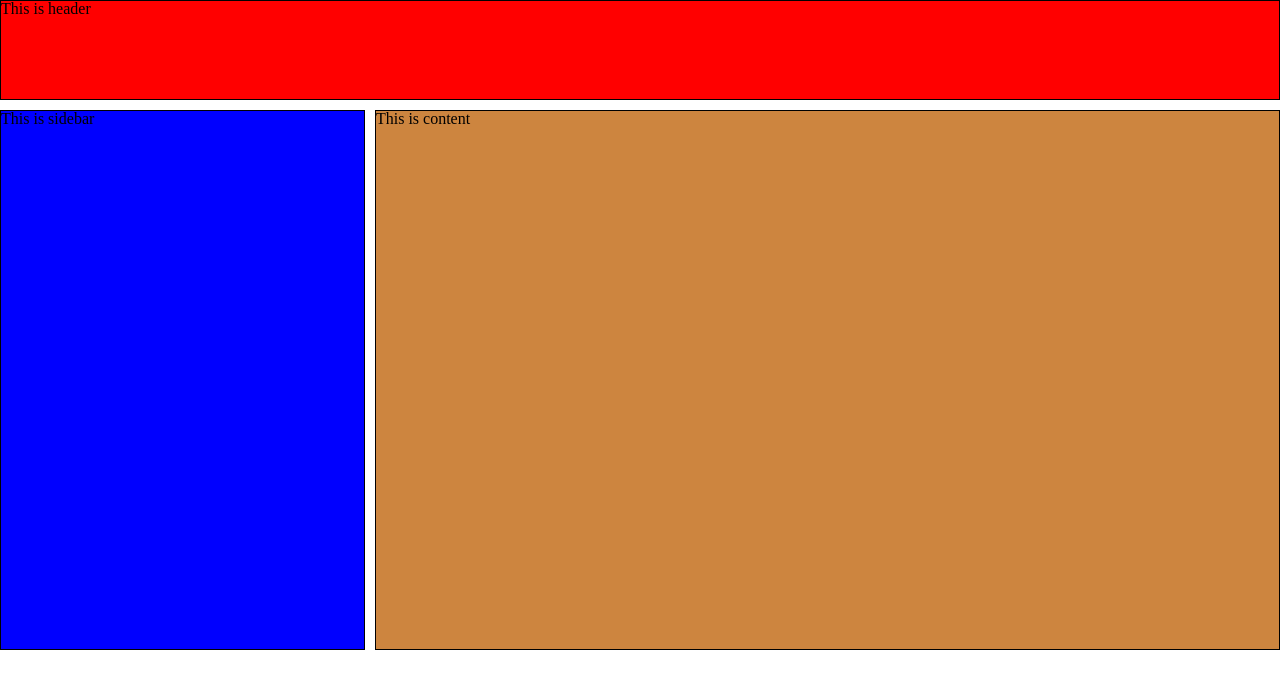
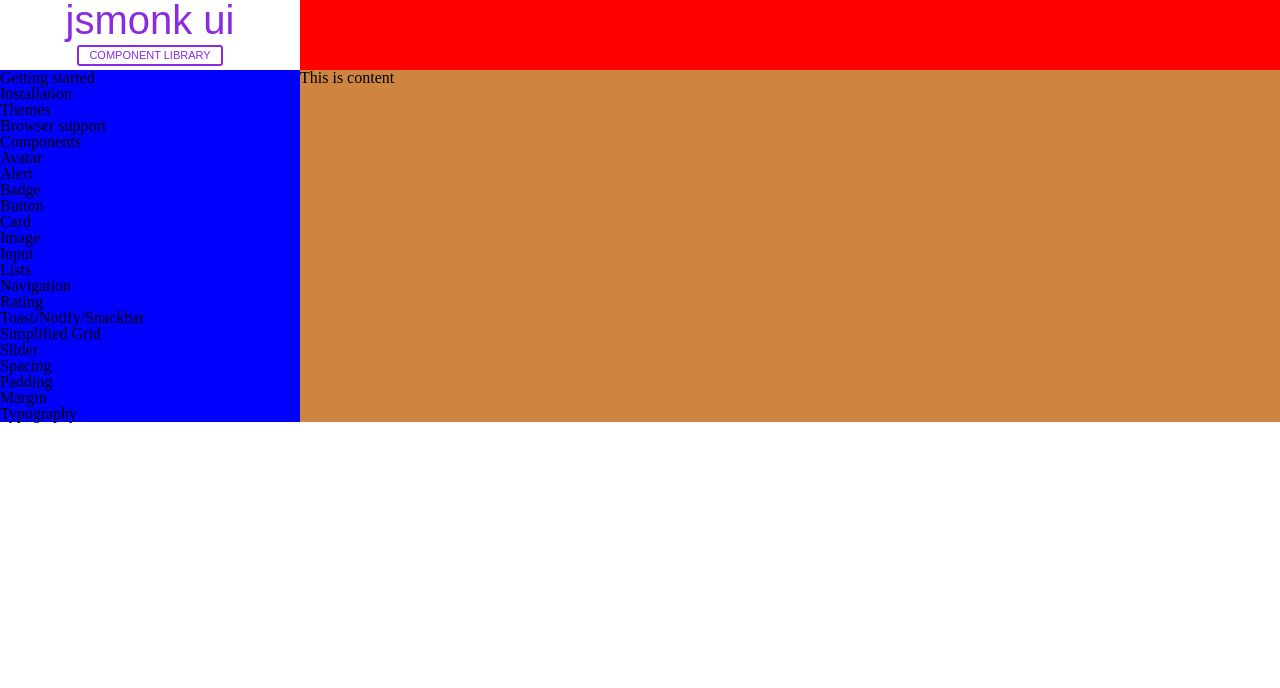
Before and after one commit to avindhawale/jsmonk-design, a plain HTML site: page index.html in a window 1280 px wide. Drawn offline with Linux system fonts and the light colour scheme.

Commit message:
layout updated

```diff
--- /dev/null
+++ b/assets/css/components/_drawer.css
@@ -0,0 +1,8 @@
+.drawer-wrapper {
+}
+.drawer-wrapper .drawer-list {
+}
+.drawer-wrapper .drawer-list .drawer-item {
+}
+.drawer-wrapper .drawer-list .drawer-item.drawer-item-heading {
+}
--- /dev/null
+++ b/assets/css/utils/_layout.css
@@ -0,0 +1,77 @@
+/*
+ * Created on Wed Feb 02 2022
+ * Copyright (c) 2022 Avin Dhawale
+ *
+ * Owner : Avin Dhawale
+ * @email : avin.dhawale@gmail.com
+ * @git : https://github.com/avindhawale
+ *
+ * Filename : _layout.css
+ * Description : This is file containes css related to the layout of the page.
+ *
+ */
+
+.main-container {
+}
+
+.main-container .header {
+  background: red;
+  display: flex;
+  flex-direction: row;
+  width: 100%;
+}
+
+.main-container .header .header-logo-wrapper {
+  transition: width 0.25s ease, background 0.25s ease;
+  -webkit-transition: width 0.25s ease, background 0.25s ease;
+  -moz-transition: width 0.25s ease, background 0.25s ease;
+  -ms-transition: width 0.25s ease, background 0.25s ease;
+  background: #fff;
+  width: 300px;
+  height: 70px;
+}
+
+.logo {
+  display: flex;
+  justify-content: center;
+  align-items: center;
+  flex-direction: column;
+}
+.logo .logo-title {
+  font-size: 40px;
+  font-family: sans-serif;
+  color: blueviolet;
+}
+.logo .logo-subtitle {
+  font-family: sans-serif;
+  color: blueviolet;
+  padding: 3px 10px;
+  border: 2px solid;
+  border-radius: 3px px;
+  margin: 5px;
+  border-radius: 3px;
+  text-transform: uppercase;
+  font-size: 11px;
+}
+
+.main-container .header .header-menu-wrapper {
+  transition: width 0.25s ease;
+  -webkit-transition: width 0.25s ease;
+  -moz-transition: width 0.25s ease;
+  -ms-transition: width 0.25s ease;
+  color: #9c9fa6;
+  width: calc(100% - 300px);
+  height: 70px;
+}
+.main-container .page {
+  display: flex;
+  flex-direction: row;
+}
+.main-container .page .sidebar {
+  background: blue;
+  width: 300px;
+}
+.main-container .page .content {
+  background: peru;
+  width: calc(100% - 300px);
+}
--- a/css/utils/_typography.css
+++ b/assets/css/utils/_typography.css
@@ -7,7 +7,7 @@
  * @git : https://github.com/avindhawale
  *
  * Filename : _typography.css
- * Description :
+ * Description : This file contains css realated to text and heading sizes
  *
  */
 
--- a/css/utils/_layout.css
+++ /dev/null
@@ -1,36 +0,0 @@
-/*
- * Created on Wed Feb 02 2022
- * Copyright (c) 2022 Avin Dhawale
- *
- * Owner : Avin Dhawale
- * @email : avin.dhawale@gmail.com
- * @git : https://github.com/avindhawale
- *
- * Filename : _layout.css
- * Description : This is file containes css related to the layout of the page.
- *
- */
-
-.main-container {
-  display: grid;
-  gap: 10px;
-  grid-auto-rows: minmax(100px, auto);
-}
-.main-container > * {
-  border: 1px solid black;
-}
-.main-container .header {
-  background: red;
-  grid-column: 1 / 5;
-  grid-row: 1 / 1;
-}
-.main-container .sidebar {
-  background: blue;
-  grid-column: 1 / 2;
-  grid-row: 2 / 7;
-}
-.main-container .content {
-  background: peru;
-  grid-column: 2 / 5;
-  grid-row: 2 / 7;
-}
--- a/index.html
+++ b/index.html
@@ -4,14 +4,52 @@
     <meta charset="UTF-8" />
     <meta http-equiv="X-UA-Compatible" content="IE=edge" />
     <meta name="viewport" content="width=device-width, initial-scale=1.0" />
-    <link rel="stylesheet" href="css/style.css" />
+    <link rel="stylesheet" href="assets/css/style.css" />
     <title>Component library</title>
   </head>
   <body>
-    <div class="main-container">
-      <div class="header">This is header</div>
-      <div class="sidebar">This is sidebar</div>
-      <div class="content">This is content</div>
+    <div class="main-container theme-default">
+      <!-- Header  -->
+      <div class="header">
+        <div class="header-logo-wrapper">
+          <div class="logo">
+            <span class="logo-title">jsmonk ui</span>
+            <span class="logo-subtitle">component library</span>
+          </div>
+        </div>
+        <div class="header-menu-wrapper"></div>
+      </div>
+      <div class="page">
+        <div class="sidebar">
+          <div class="drawer-wrapper">
+            <ul class="drawer-list">
+              <li class="drawer-item drawer-item-heading">Getting started</li>
+              <li class="drawer-item">Installation</li>
+              <li class="drawer-item">Themes</li>
+              <li class="drawer-item">Browser support</li>
+              <li class="drawer-item drawer-item-heading">Components</li>
+              <li class="drawer-item">Avatar</li>
+              <li class="drawer-item">Alert</li>
+              <li class="drawer-item">Badge</li>
+              <li class="drawer-item">Button</li>
+              <li class="drawer-item">Card</li>
+              <li class="drawer-item">Image</li>
+              <li class="drawer-item">Input</li>
+              <li class="drawer-item">Lists</li>
+              <li class="drawer-item">Navigation</li>
+              <li class="drawer-item">Rating</li>
+              <li class="drawer-item">Toast/Notify/Snackbar</li>
+              <li class="drawer-item">Simplified Grid</li>
+              <li class="drawer-item">Slider</li>
+              <li class="drawer-item drawer-item-heading">Spacing</li>
+              <li class="drawer-item">Padding</li>
+              <li class="drawer-item">Margin</li>
+              <li class="drawer-item drawer-item-heading">Typography</li>
+            </ul>
+          </div>
+        </div>
+        <div class="content">This is content</div>
+      </div>
     </div>
   </body>
 </html>
```
Also changed, not shown: assets/css/style.css (renamed from css/style.css), assets/css/utils/_reset.css (renamed from css/utils/_reset.css), assets/css/utils/_responsive.css (renamed from css/utils/_responsive.css), assets/css/utils/_spacing.css (renamed from css/utils/_spacing.css), assets/css/utils/_variables.css (added).
